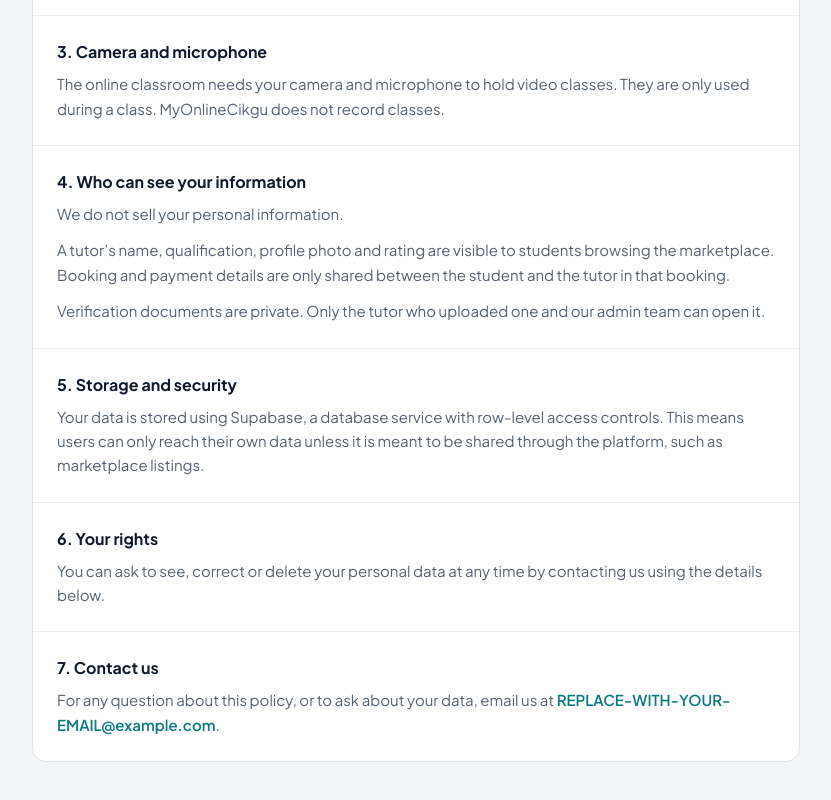
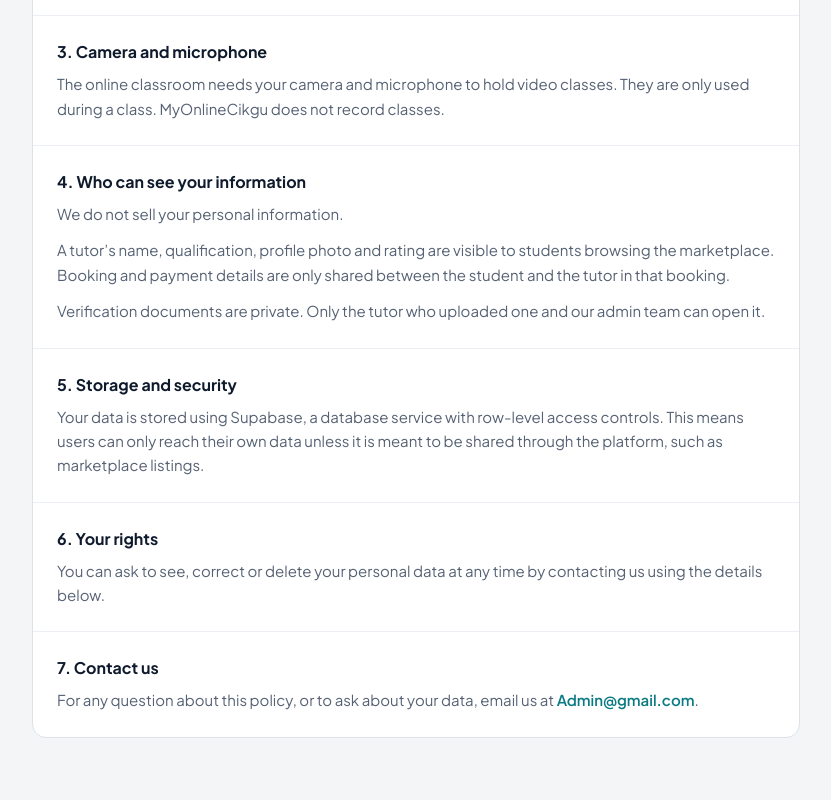
Before and after one commit to anassyarafi/myonlinecikgu, a Next.js app: page /privacy in a window 1280 px wide. Shown: the part 700-1500 px from the top of the page, without its empty margins (224-1055 px from the left). Built offline with nearby package versions, Linux system fonts and the light colour scheme; no server answers.

Commit message:
Update privacy contact email

```diff
--- a/app/privacy/page.tsx
+++ b/app/privacy/page.tsx
@@ -1,5 +1,5 @@
 // Replace this with your real contact email before publishing.
-const CONTACT_EMAIL = 'REPLACE-WITH-YOUR-EMAIL@example.com'
+const CONTACT_EMAIL = 'Admin@gmail.com'
 
 const LAST_UPDATED = '3 November 2026'
 
```
